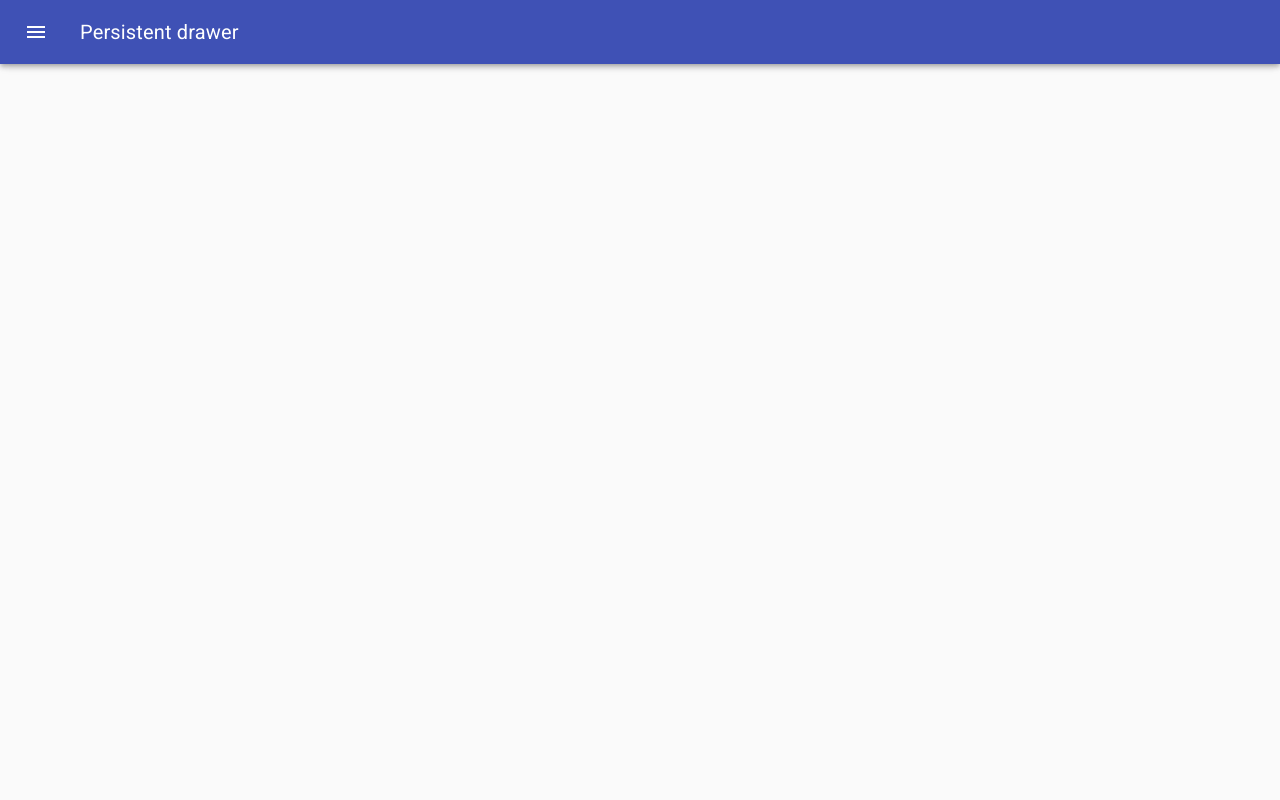
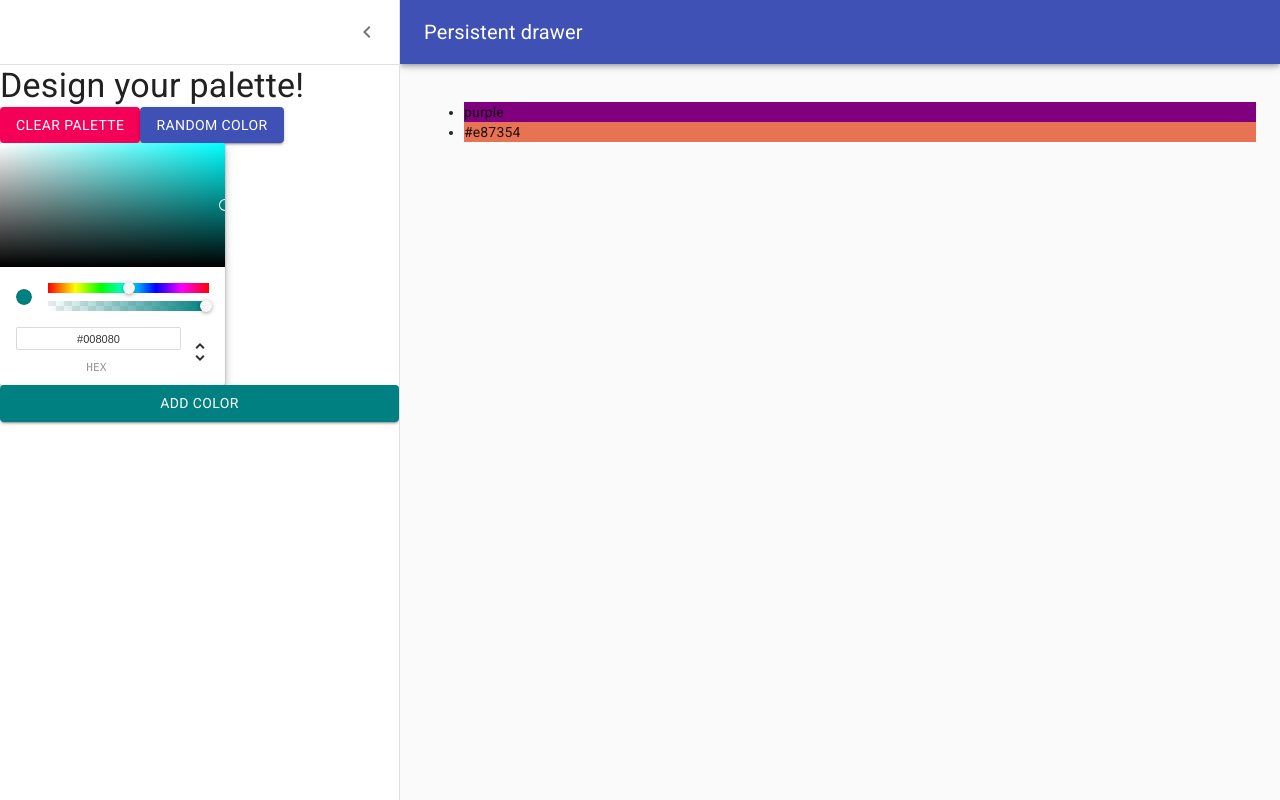
Before and after one commit to zackdeacon/react-color-project, a React (Create React App) app in the folder colors-app/: page /palette/new in a window 1280 px wide. Built offline with nearby package versions, Linux system fonts and the light colour scheme.

Commit message:
connected add color button functionality

```diff
--- a/colors-app/src/NewPaletteForm.js
+++ b/colors-app/src/NewPaletteForm.js
@@ -11,7 +11,7 @@
 import MenuIcon from "@material-ui/icons/Menu";
 import ChevronLeftIcon from "@material-ui/icons/ChevronLeft";
 import { ChromePicker } from "react-color";
-import { Button } from '@material-ui/core';
+import { Button, colors } from '@material-ui/core';
 
 const drawerWidth = 400;
 
@@ -72,15 +72,29 @@
     }
 });
 class NewPaletteForm extends Component {
-    state = {
-        open: false
-    };
+    constructor(props){
+        super(props);
+        this.state = {
+            open: true,
+            currentColor: "teal",
+            colors: ["purple", "#e87354"]
+        }
+        this.updateCurrentColor = this.updateCurrentColor.bind(this);
+        this.addNewColor = this.addNewColor.bind(this);
+    }
+
     handleDrawerOpen = () => {
         this.setState({ open: true });
     };
     handleDrawerClose = () => {
         this.setState({ open: false });
     };
+    updateCurrentColor(newColor) {
+        this.setState({ currentColor : newColor.hex })
+    }
+    addNewColor() {
+        this.setState({ colors: [...this.state.colors, this.state.currentColor] })
+    }
     render() {
         const { classes } = this.props;
         const { open } = this.state;
@@ -128,10 +142,15 @@
                     <Button variant="contained" color="primary">Random Color</Button>
                     </div>
                     <ChromePicker
-                    color="purple"
-                    onChangeComplete={(newColor)=> console.log(newColor)}
+                    color={this.state.currentColor}
+                    onChangeComplete={this.updateCurrentColor}
                     />
-                    <Button variant="contained" color="primary">Add Color</Button>
+                    <Button
+                    variant="contained"
+                    color="primary"
+                    style={{backgroundColor:this.state.currentColor}}
+                    onClick = {this.addNewColor}
+                    >Add Color</Button>
                 </Drawer>
                 <main
                     className={classNames(classes.content, {
@@ -139,6 +158,11 @@
                     })}
                 >
                     <div className={classes.drawerHeader} />
+                    <ul>
+                        {this.state.colors.map(color=> (
+                            <li style={{backgroundColor: color}}>{color}</li>
+                        ))}
+                    </ul>
                 </main>
             </div>
         );
```
Also changed, not shown: 1 other file (tests, documents, lock files or other folders).
